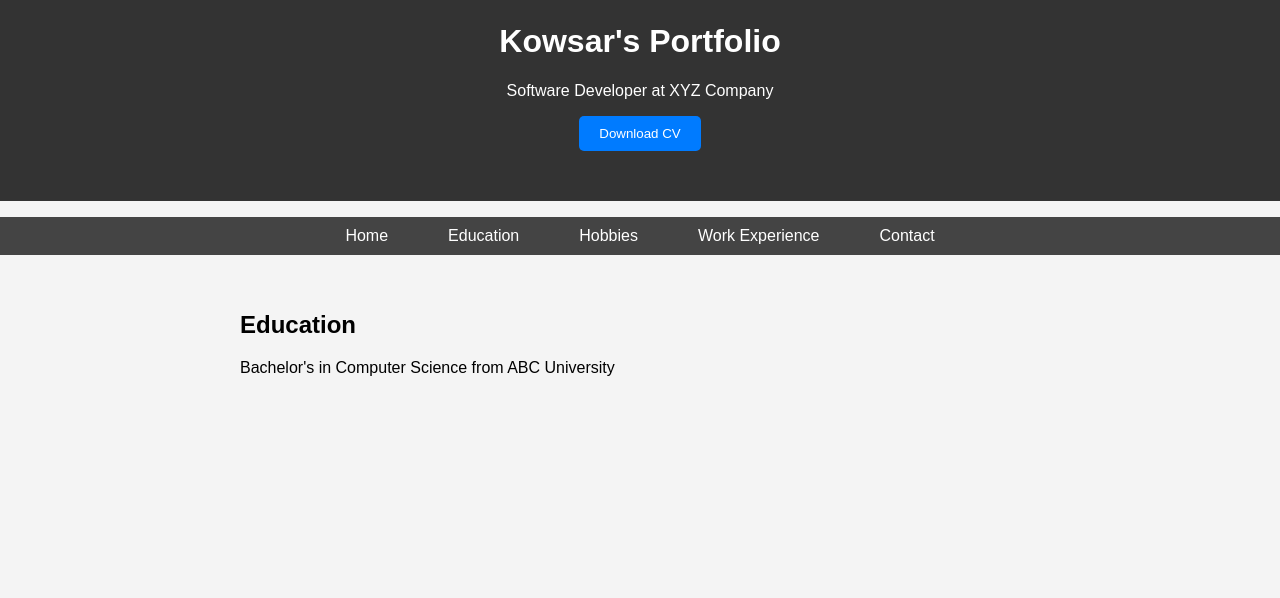
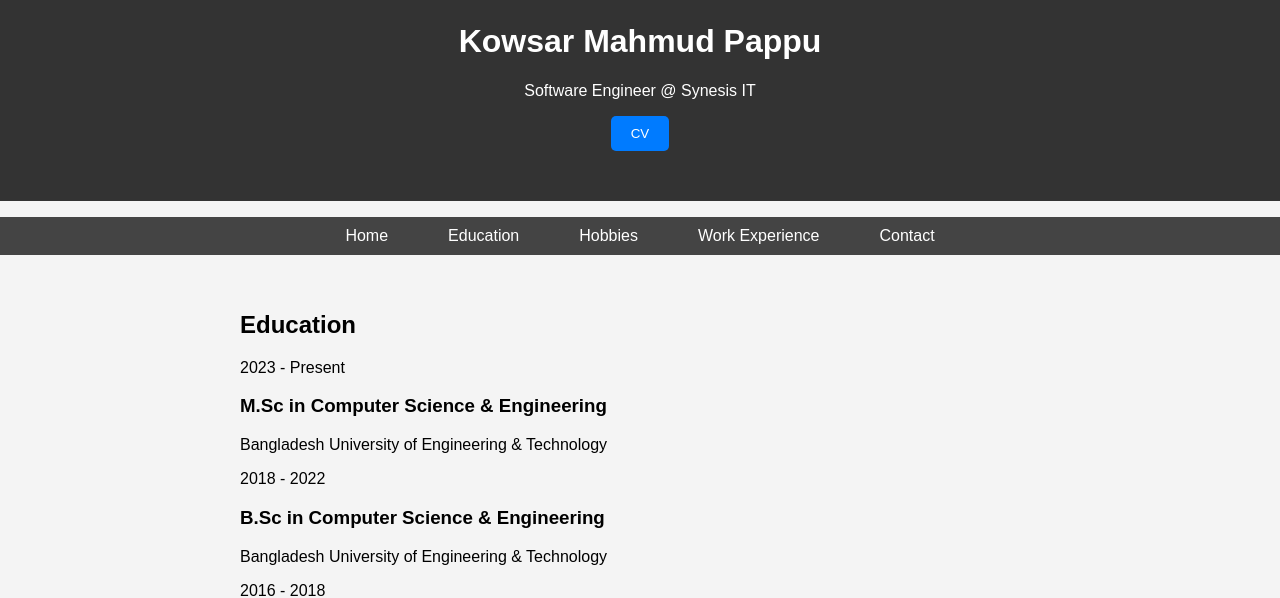
Before and after one commit to Kowsar156/kowsar.github.io, a plain HTML site: page index.html in a window 1280 px wide. Both pictures are taken after a click on the link "Education". Shown: the part 202-800 px from the top of the page. Drawn offline with Linux system fonts and the light colour scheme.

Commit message:
Update index.html

```diff
--- a/index.html
+++ b/index.html
@@ -9,9 +9,9 @@
 <body>
   <header>
     <img src="profile.jpg" alt="Kowsar's Picture" class="profile-pic">
-    <h1>Kowsar's Portfolio</h1>
-    <p>Software Developer at XYZ Company</p>
-    <button onclick="downloadCV()">Download CV</button>
+    <h1>Kowsar Mahmud Pappu</h1>
+    <p>Software Engineer @ Synesis IT</p>
+    <button onclick="downloadCV()">CV</button>
   </header>
 
   <nav>
@@ -26,13 +26,42 @@
 
   <main>
     <section id="home" class="tab-content">
-      <h2>Welcome!</h2>
-      <p>This is Kowsar's personal portfolio website.</p>
+      <h3>Welcome!</h3>
+      <p>I am Kowsar Mahmud Pappu. I am a Software Engineer @ Synesis IT. I love to solve problems and build things!</p>
     </section>
 
     <section id="education" class="tab-content" style="display:none;">
       <h2>Education</h2>
-      <p>Bachelor's in Computer Science from ABC University</p>
+      <div class="education-timeline">
+        <div class="education-item">
+          <div class="education-date">2023 - Present</div>
+          <div class="education-content">
+            <h3>M.Sc in Computer Science & Engineering</h3>
+            <p>Bangladesh University of Engineering & Technology</p>
+          </div>
+        </div>
+        <div class="education-item">
+          <div class="education-date">2018 - 2022</div>
+          <div class="education-content">
+            <h3>B.Sc in Computer Science & Engineering</h3>
+            <p>Bangladesh University of Engineering & Technology</p>
+          </div>
+        </div>
+        <div class="education-item">
+          <div class="education-date">2016 - 2018</div>
+          <div class="education-content">
+            <h3>H.S.C</h3>
+            <p>Saint Joseph Higher Secondary School</p>
+          </div>
+        </div>
+        <div class="education-item">
+          <div class="education-date">2014 - 2016</div>
+          <div class="education-content">
+            <h3>S.S.C</h3>
+            <p>Nakhalpara Hossain Ali High School</p>
+          </div>
+        </div>
+      </div>
     </section>
 
     <section id="hobbies" class="tab-content" style="display:none;">
```
